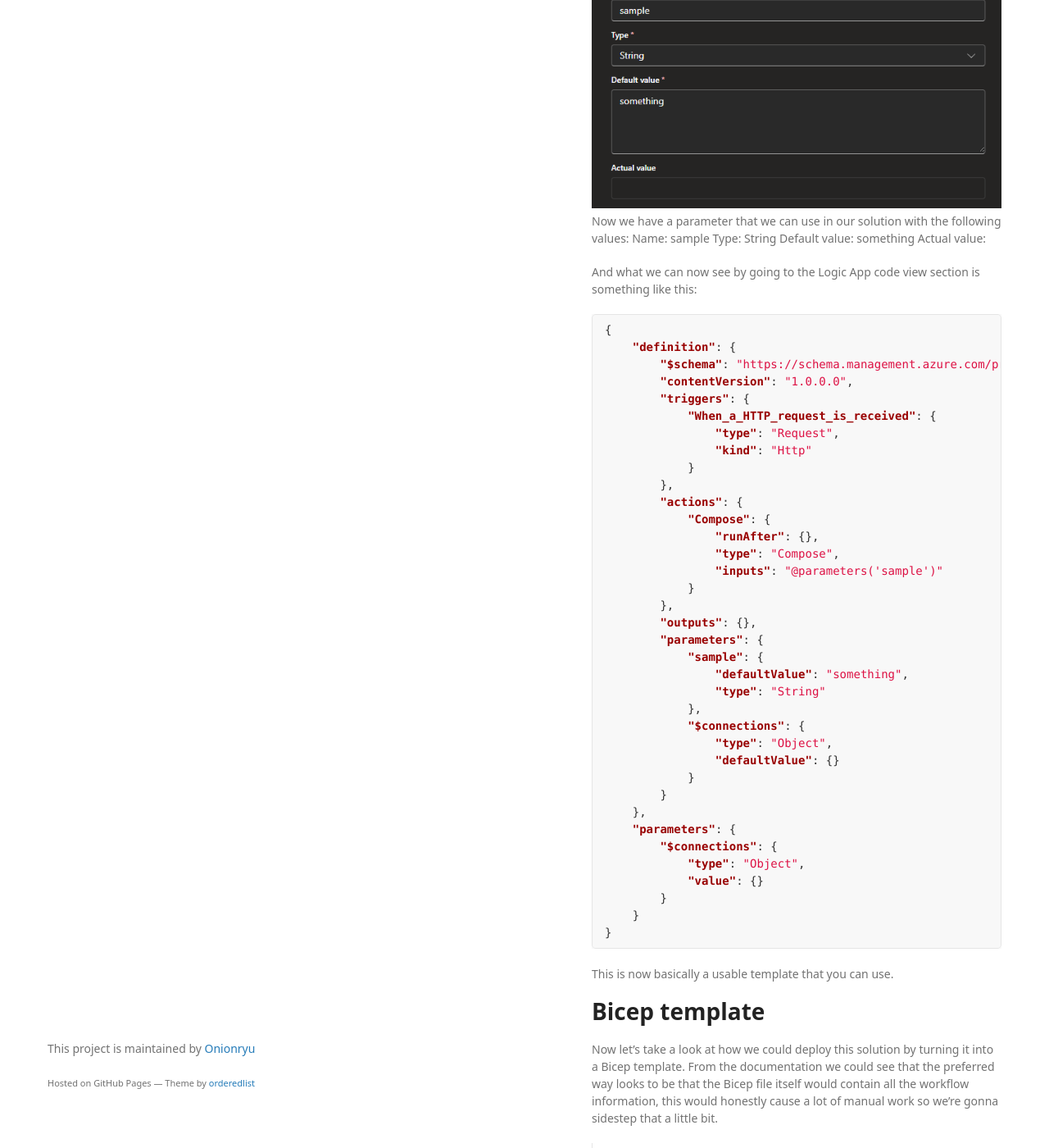
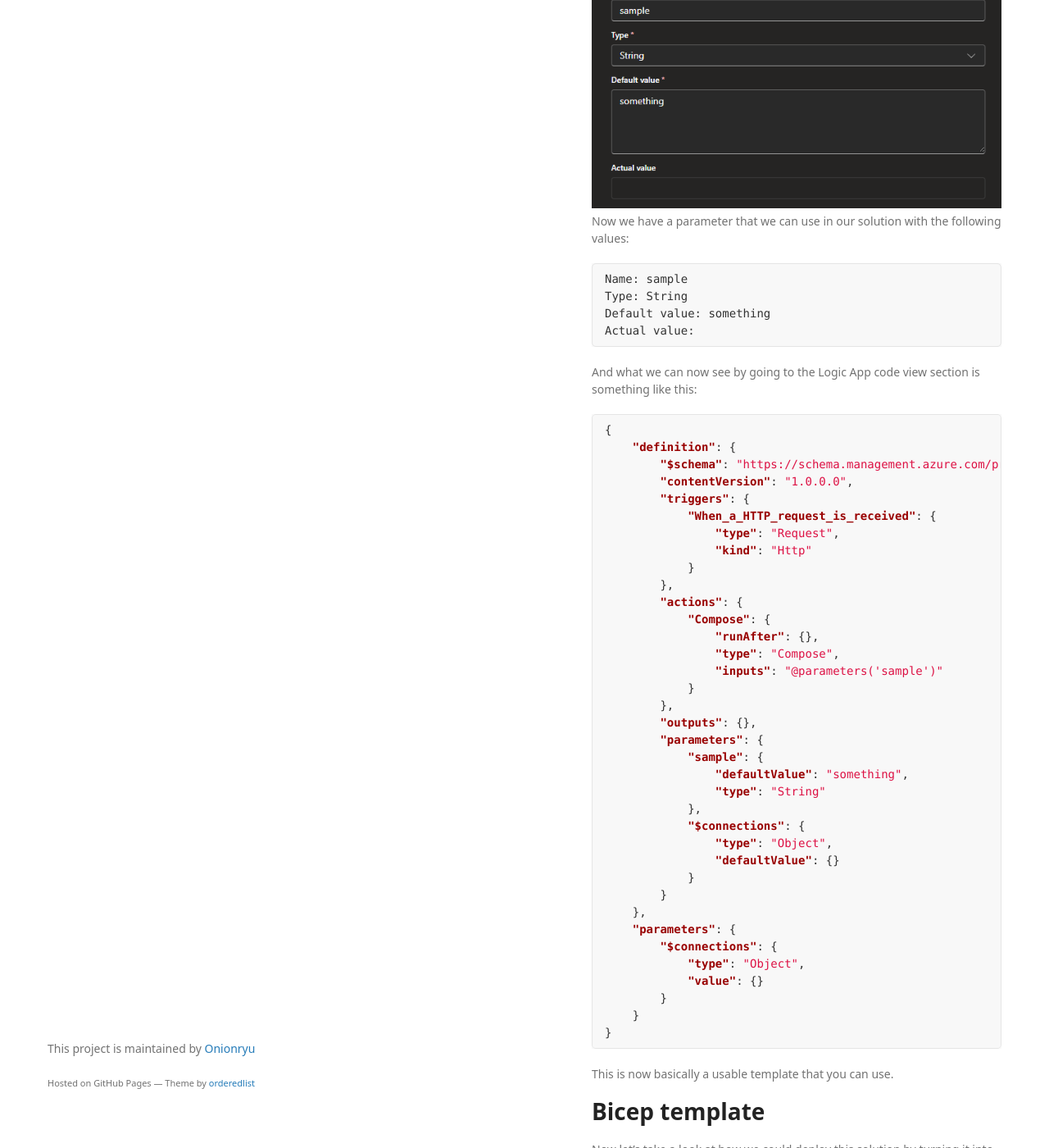
Before and after one commit to Onionryu/reasonably-integrated, a Jekyll site: the page built from docs/logic-apps/consumption-iac-and-parameters.md, in a window 1280 px wide and 1400 px high, scrolled down 490 px. Shown: the whole window at 82% size. Built offline with Jekyll 4.4.1, drawn with Linux system fonts in a browser that asks for light colours; our own code applies the rules of GitHub Pages for plain Markdown files; some of the changed text lies outside the part shown.

Commit message:
minor fixes to pages

````diff
--- a/docs/logic-apps/consumption-iac-and-parameters.md
+++ b/docs/logic-apps/consumption-iac-and-parameters.md
@@ -1,5 +1,5 @@
 ---
-title: Logic Apps Consumption IaC and Parameters
+title: Logic Apps consumption IaC and parameters
 date: 2025-07-23
 ---
 # Intro
@@ -8,10 +8,12 @@ So you have made some Consumption Logic Apps and now you're thinking about how t
 Let's first take a look on what happens when we insert a parameter inside the designer:
 ![Screenshot of a Logic App Parameter.](../images/logic-apps/consumption-iac-and-parameters-1.png)
 Now we have a parameter that we can use in our solution with the following values:
+```text
 Name: sample
 Type: String
 Default value: something
 Actual value:
+```
 
 And what we can now see by going to the Logic App code view section is something like this:
 ```json
@@ -57,7 +59,7 @@ This is now basically a usable template that you can use.
 # Bicep template
 Now let's take a look at how we could deploy this solution by turning it into a Bicep template. From the documentation we could see that the preferred way looks to be that the Bicep file itself would contain all the workflow information, this would honestly cause a lot of manual work so we're gonna sidestep that a little bit.
 
-> [Logic Apps Bicep Documentation](https://learn.microsoft.com/en-us/azure/templates/microsoft.logic/workflows?pivots=deployment-language-bicep)
+> [Logic Apps Bicep documentation](https://learn.microsoft.com/en-us/azure/templates/microsoft.logic/workflows?pivots=deployment-language-bicep)
 
 First order of business is taking in the actual Bicep file and what it needs, at minimum we have these:
 ```Bicep
@@ -75,6 +77,7 @@ The definition part has all the content that we can see in the Logic App code vi
 - Have a separate file where we copy everything from the Logic App code view, meaning that we can make changes from the portal and copy everything.
 - Import that file in the Bicep in deployment
 Now the file structure should look something like this:
+
 ```text
 └─ LogicApp
    ├─ logicAppConsumption.bicep
@@ -100,7 +103,7 @@ resource logicAppConsumption 'Microsoft.Logic/workflows@2019-05-01' = {
 ```
 Now this is moving the definition to Bicep without having to manually fiddle around with it every time.
 
-# Bicep Parameters
+# Bicep parameters
 Unless you want to make a separate workflow each time for different environments, we would need to take a deeper look into how the parameters are set in the workflow file and the Bicep file. If you look at the workflow definition file in properties it shows something like this:
 ```text
 ├─ definition
@@ -131,7 +134,7 @@ resource logicAppConsumption 'Microsoft.Logic/workflows@2019-05-01' = {
 Once you have deployed this template it will now properly show you that the parameter also has an actual value assigned:
 ![Screenshot of a Logic App Parameter.](../images/logic-apps/consumption-iac-and-parameters-2.png)
 
-# Separation of Environments
+# Separation of environments
 Now the next step is to have different values per environment. For that to work properly we are going to need some separate parameter files in our solution.
 ```text
 └─ LogicApp
````
Also changed, not shown: other parts of docs/logic-apps/consumption-iac-and-parameters.md (+3 -3 lines), docs/logic-apps/consumption-and-storage-account.md (+1 -1 lines).
